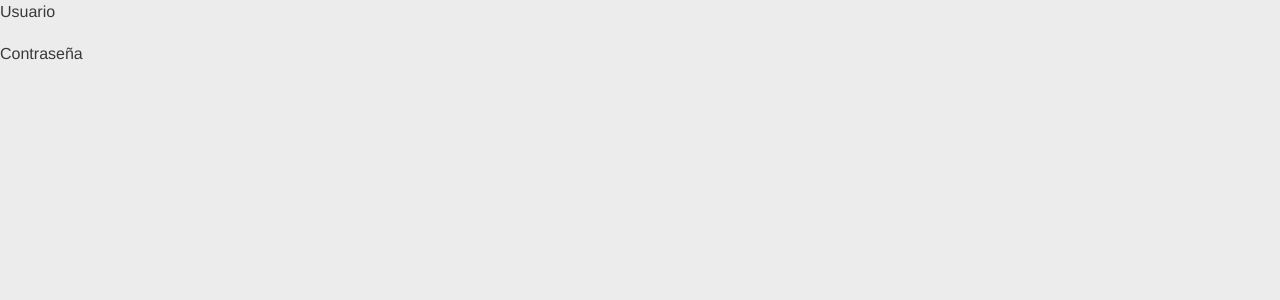
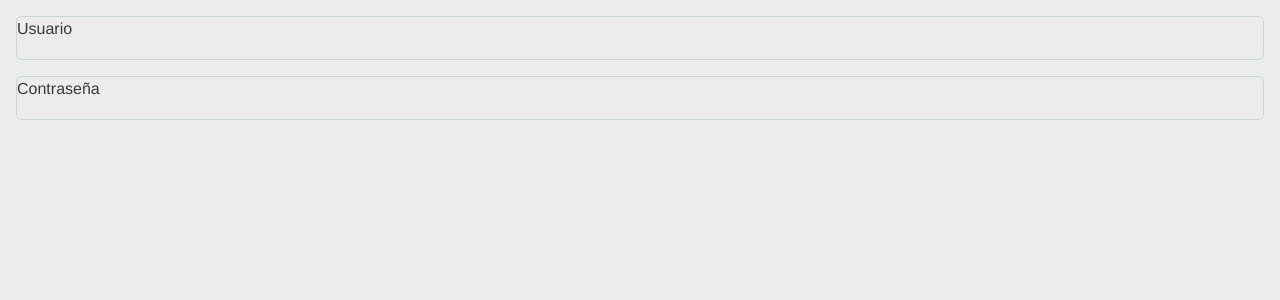
Before and after one commit to Jau2002/sufipay, a React (Vite) app: page / in a window 1280 px wide. Shown: the top 300 px of the page. Built offline with nearby package versions, Linux system fonts and the light colour scheme.

Commit message:
style: component inputs for login

```diff
--- a/src/components/Access.tsx
+++ b/src/components/Access.tsx
@@ -1,4 +1,5 @@
 import type { FC } from 'react';
+import style from '../css/access.module.css';
 
 interface AccessComponentProps {
 	name: string;
@@ -7,9 +8,15 @@ interface AccessComponentProps {
 
 const Access: FC<AccessComponentProps> = ({ name, type = 'text' }) => {
 	return (
-		<section>
-			<label htmlFor={name}>{name}</label>
+		<section className={style.section}>
+			<label
+				htmlFor={name}
+				className={style.sectionLabel}
+			>
+				{name}
+			</label>
 			<input
+				className={style.sectionInput}
 				type={type}
 				name={name}
 				id={name}
--- /dev/null
+++ b/src/css/access.module.css
@@ -0,0 +1,22 @@
+.section {
+	border: 1px solid #abb9c780;
+	margin: 1rem;
+	border-radius: 6px;
+}
+
+.section-label {
+	font: 0.9em 'Open Sans', sans-serif;
+	padding: 0.5rem 1rem;
+	color: #abb9c7;
+}
+
+.section-input {
+	padding: 0.5rem 2rem 0.5rem 1rem;
+	outline: none;
+	width: 100%;
+}
+
+.section-input::placeholder {
+	font: 1em 'Open Sans', sans-serif;
+	color: #413e4d;
+}
```
